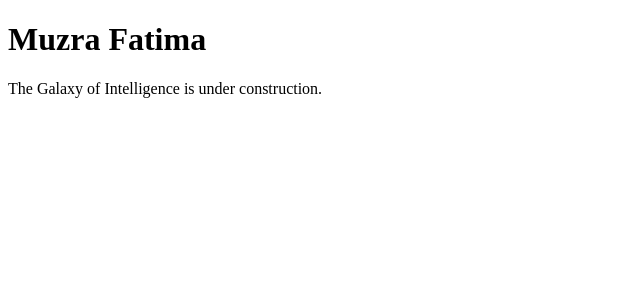
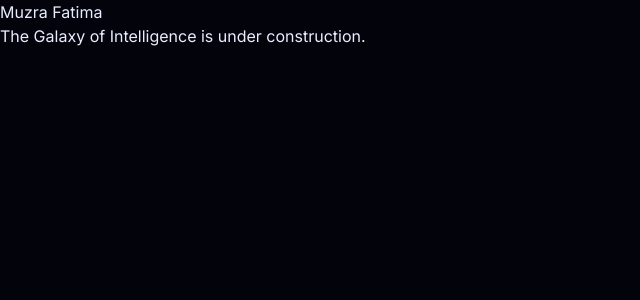
Before and after one commit to MuzraFatima/portfolio, a React (Vite) app: page / in a window 1280 px wide. Shown: the top 300 px of the page, without its empty margins (0-640 px from the left). Built offline with nearby package versions, Linux system fonts and the light colour scheme.

Commit message:
Setting up Tailwind with a deep-space colour palette and typography

```diff
--- a/index.html
+++ b/index.html
@@ -9,6 +9,12 @@
     />
     <meta name="theme-color" content="#05060f" />
     <link rel="icon" type="image/svg+xml" href="/favicon.svg" />
+    <link rel="preconnect" href="https://fonts.googleapis.com" />
+    <link rel="preconnect" href="https://fonts.gstatic.com" crossorigin />
+    <link
+      href="https://fonts.googleapis.com/css2?family=Inter:wght@400;500;600&family=Space+Grotesk:wght@500;600;700&display=swap"
+      rel="stylesheet"
+    />
     <title>Muzra Fatima — The Galaxy of Intelligence</title>
   </head>
   <body>
--- a/src/main.tsx
+++ b/src/main.tsx
@@ -1,3 +1,4 @@
+import './styles/global.css';
 import { StrictMode } from 'react';
 import { createRoot } from 'react-dom/client';
 import App from './App';
--- /dev/null
+++ b/src/styles/global.css
@@ -0,0 +1,67 @@
+@import 'tailwindcss';
+
+@theme {
+  --color-void: #03040b;
+  --color-space: #070a18;
+  --color-panel: rgb(12 16 36 / 0.78);
+  --color-line: rgb(148 163 255 / 0.18);
+  --color-ink: #e8ecff;
+  --color-muted: #9aa3c7;
+  --color-accent: #7c8cff;
+  --color-accent-2: #5ee1ff;
+  --color-star: #ffe7a8;
+
+  --font-display: 'Space Grotesk', ui-sans-serif, system-ui, sans-serif;
+  --font-sans: 'Inter', ui-sans-serif, system-ui, sans-serif;
+}
+
+:root {
+  color-scheme: dark;
+}
+
+html,
+body,
+#root {
+  height: 100%;
+}
+
+body {
+  margin: 0;
+  background: var(--color-void);
+  color: var(--color-ink);
+  font-family: var(--font-sans);
+  -webkit-font-smoothing: antialiased;
+  overflow-x: hidden;
+}
+
+:focus-visible {
+  outline: 2px solid var(--color-accent-2);
+  outline-offset: 3px;
+  border-radius: 4px;
+}
+
+.sr-only-focusable:not(:focus) {
+  position: absolute;
+  width: 1px;
+  height: 1px;
+  overflow: hidden;
+  clip: rect(0 0 0 0);
+  white-space: nowrap;
+}
+
+.glass {
+  background: var(--color-panel);
+  border: 1px solid var(--color-line);
+  backdrop-filter: blur(14px);
+  -webkit-backdrop-filter: blur(14px);
+}
+
+@media (prefers-reduced-motion: reduce) {
+  *,
+  *::before,
+  *::after {
+    animation-duration: 0.01ms !important;
+    transition-duration: 0.01ms !important;
+    scroll-behavior: auto !important;
+  }
+}
--- a/vite.config.ts
+++ b/vite.config.ts
@@ -1,12 +1,26 @@
 import { fileURLToPath, URL } from 'node:url';
+import tailwindcss from '@tailwindcss/vite';
 import react from '@vitejs/plugin-react';
 import { defineConfig } from 'vite';
 
 export default defineConfig({
-  plugins: [react()],
+  plugins: [react(), tailwindcss()],
   resolve: {
     alias: {
       '@': fileURLToPath(new URL('./src', import.meta.url)),
     },
   },
+  build: {
+    target: 'es2022',
+    chunkSizeWarningLimit: 1200,
+    rollupOptions: {
+      output: {
+        manualChunks: {
+          three: ['three'],
+          r3f: ['@react-three/fiber', '@react-three/drei'],
+          motion: ['gsap', 'framer-motion'],
+        },
+      },
+    },
+  },
 });
```
